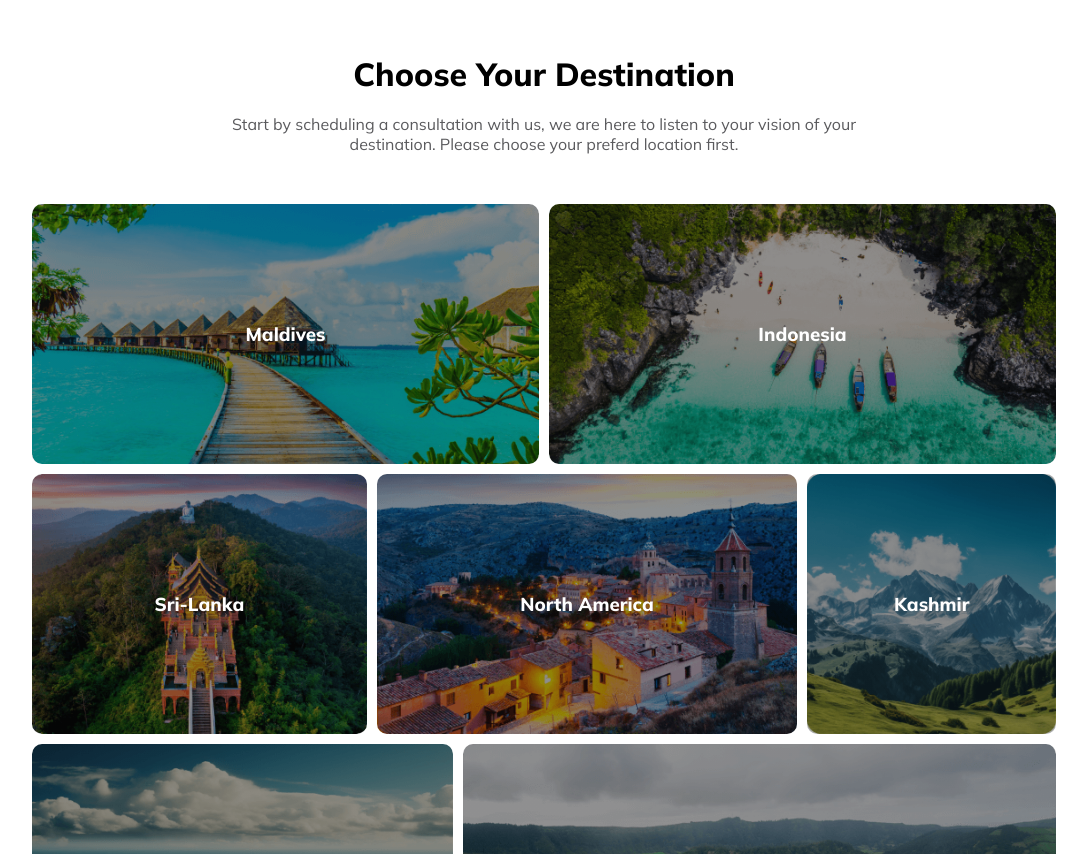
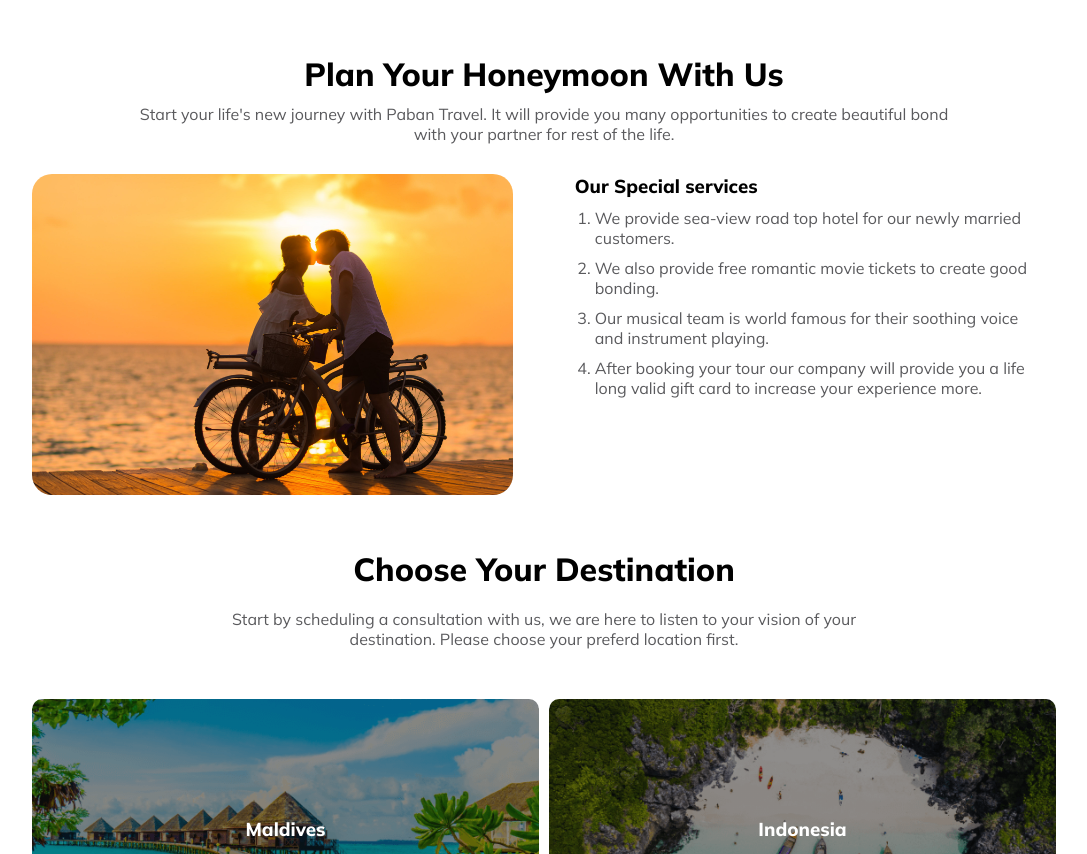
Before and after one commit to Paban09/ph-second-assignment, a plain HTML site: page index.html in a window 1280 px wide. Shown: the part 1291-2145 px from the top of the page, without its empty margins (96-1183 px from the left). Drawn offline with Linux system fonts and the light colour scheme.

Commit message:
add-bonus-section

```diff
--- a/css/style.css
+++ b/css/style.css
@@ -194,7 +194,7 @@
 }
 
 /* destination section  */
-.destination,.choose-us{
+.destination,.choose-us,.honeymoon-section{
     display: flex;
     flex-direction: column;
     align-items: center;
@@ -370,6 +370,22 @@
     gap: 20px;
 }
 
+/* honeymoon-section */
+
+.honeymoon-content{
+    display: flex;
+    justify-content: space-between;
+    /* text-align: center; */
+}
+
+.honeymoon-image,.honeymoon-details{
+    width: 47%;
+}
+.honeymoon-image>img{
+    width: 100%;
+    border-radius: 20px;
+}
+
 @media screen and (max-width:600px) {
 
     .common-content{
@@ -405,7 +421,7 @@
         width: 90%;
     }
 
-    .tour-section{
+    .tour-section,.honeymoon-content{
         flex-direction: column;
     }
 
@@ -493,4 +509,9 @@
         position: relative;
         transform: rotate(-15deg) translate(170px,-100px);
     }
+
+    .honeymoon-image,.honeymoon-details{
+        width: 100%;
+        margin-top: 20px;
+    }
 }
--- a/index.html
+++ b/index.html
@@ -81,6 +81,30 @@
             </div>
         </section>
 
+
+        <!-- honeymoon section  -->
+        <section>
+            <div class="container-fluid mt-5">
+                <div class="honeymoon-section">
+                    <div class="common-content">
+                        <h1 class="common-heading">Plan Your Honeymoon With Us</h1>
+                        <p class="common-passage mt-1">Start your life's new journey with Paban Travel. It will provide you many opportunities to create beautiful bond with your partner for rest of the life.</p>
+                    </div>
+                    <div class="container honeymoon-content mt-3">
+                        <div class="honeymoon-image"><img src="./images/honey.jpg" alt=""></div>
+                        <div class="honeymoon-details">
+                            <h3 class="">Our Special services</h3>
+                            <ol class="common-passage px-2">
+                                <li class="mt-1">We provide sea-view road top hotel for our newly married customers.</li>
+                                <li class="mt-1">We also provide free romantic movie tickets to create good bonding.</li>
+                                <li class="mt-1">Our musical team is world famous for their soothing voice and instrument playing.</li>
+                                <li class="mt-1">After booking your tour our company will provide you a life long valid gift card to increase your experience more.</li>
+                            </ol>
+                        </div>
+                    </div>
+                </div>
+            </div>
+        </section>
 
         <!-- choose destination section  -->
         <section>
```
Also changed, not shown: images/honey.jpg (added).
